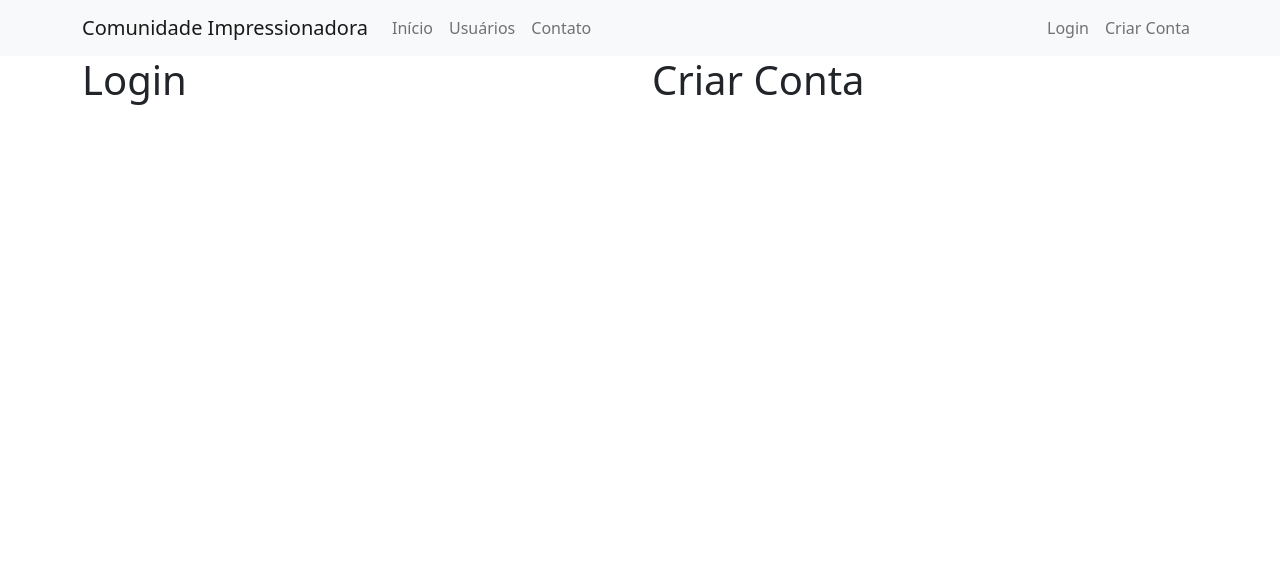
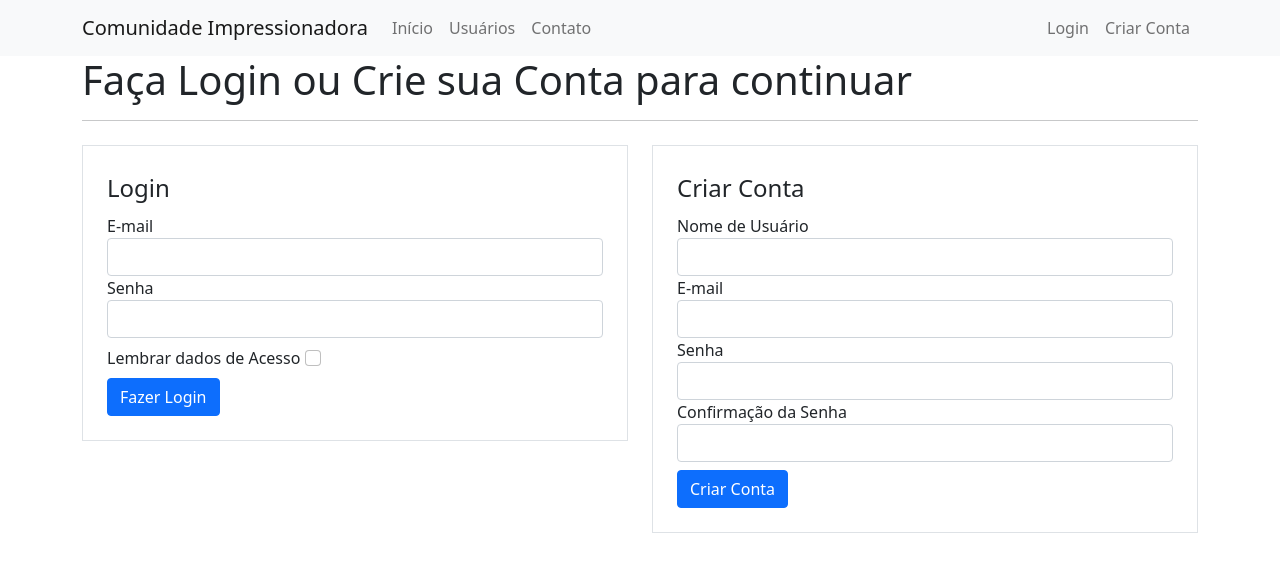
Before and after one commit to matrix0377/SiteComunidade, a Flask app: page /login in a window 1280 px wide. Shown: the top 572 px of the page. Run offline with Flask 3, Linux system fonts and the light colour scheme.

Commit message:
atualizando 14-08-2023-02h05min

```diff
--- a/forms.py
+++ b/forms.py
@@ -1,7 +1,7 @@
 from flask_wtf import FlaskForm
-from wtforms import StringField, PasswordField, SubmitField
+from wtforms import StringField, PasswordField, SubmitField, BooleanField
 from wtforms.validators import DataRequired, Length, Email, EqualTo
-
+from email_validator import validate_email, EmailNotValidError
 
 class FormCriarConta(FlaskForm):
     username = StringField('Nome de Usuário', validators=[DataRequired()])
@@ -14,4 +14,5 @@ class FormCriarConta(FlaskForm):
 class FormLogin(FlaskForm):
     email = StringField('E-mail', validators=[DataRequired(), Email()])
     senha = PasswordField('Senha', validators=[DataRequired(), Length(6, 20)])
+    lembrar_dados = BooleanField('Lembrar dados de Acesso')
     botao_submit_login = SubmitField('Fazer Login')
--- a/main.py
+++ b/main.py
@@ -1,4 +1,5 @@
-from flask import Flask, render_template, url_for
+from flask import Flask, render_template, url_for, request
+from forms import FormLogin, FormCriarConta
 
 app = Flask(__name__)
 
@@ -22,9 +23,18 @@ def usuarios():
     return render_template('usuarios.html', lista_usuarios=lista_usuarios)
 
 
-@app.route('/login')
+@app.route('/login', methods=['GET', 'POST'])
 def login():
-    return render_template('login.html')
+    form_login = FormLogin()
+    form_criarconta = FormCriarConta()
+    if form_login.validate_on_submit() and 'botao_submit_login' in request.form:
+        flash(f'Login feito com sucesso no e-mail: {form_login.email.data}', 'alert-success')
+        return redirect(url_for('home'))
+    if form_criarconta.validate_on_submit() and 'botao_submit_criarconta' in request.form:
+        flash(f'Conta criada para o e-mail: {form_criarconta.email.data}', 'alert-success')
+        return redirect(url_for('home'))
+    return render_template('login.html', form_login=form_login, form_criarconta=form_criarconta)
+        # redirecionar para a homepage
 
 
 if __name__ == '__main__':
--- a/templates/base.html
+++ b/templates/base.html
@@ -13,6 +13,19 @@
 
     {% include 'navbar.html' %}
 
+
+    <div class="container">
+        {% with mensagens = get_flashed_messages(with_categories=True) %}
+            {% if mensagens %}
+                {% for categoria, mensagem in mensagens %}
+                    <div class="alert {{ categoria }}">
+                        {{ mensagem }}
+                    </div>
+                {% endfor %}
+            {% endif %}
+        {% endwith %}
+    </div>
+
     {% block body %}
     {% endblock %}
 
--- a/templates/login.html
+++ b/templates/login.html
@@ -2,12 +2,54 @@
 
 {% block body %}
     <div class="container">
+        <h1>Faça Login ou Crie sua Conta para continuar </h1>
+        <hr>
         <div class="row">
             <div class="col">
-                <h1>Login</h1>
+                <form method="POST" action="" class="border p-4 mt-2">
+                    {{ form_login.csrf_token }}
+                    <legend>Login</legend>
+                    <fieldset>
+                        <div class="form-group">
+                            {{ form_login.email.label(class="form-control-label") }}
+                            {{ form_login.email(class="form-control") }}
+                        </div>
+                        <div class="form-group">
+                            {{ form_login.senha.label(class="form-control-label") }}
+                            {{ form_login.senha(class="form-control") }}
+                        </div>
+                        <div class="form-group mt-2">
+                            {{ form_login.lembrar_dados.label(class="form-check-label") }}
+                            {{ form_login.lembrar_dados(class="form-check-input") }}
+                        </div>
+                    </fieldset>
+                    {{ form_login.botao_submit_login(class="btn btn-primary mt-2") }}
+                </form>
             </div>
             <div class="col">
-                <h1>Criar Conta</h1>
+                <form method="POST" action="" class="border p-4 mt-2">
+                    {{ form_criarconta.csrf_token }}
+                    <legend>Criar Conta</legend>
+                    <fieldset>
+                        <div class="form-group">
+                            {{ form_criarconta.username.label(class="form-control-label") }}
+                            {{ form_criarconta.username(class="form-control") }}
+                        </div>
+                        <div class="form-group">
+                            {{ form_criarconta.email.label(class="form-control-label") }}
+                            {{ form_criarconta.email(class="form-control") }}
+                        </div>
+                        <div class="form-group">
+                            {{ form_criarconta.senha.label(class="form-control-label") }}
+                            {{ form_criarconta.senha(class="form-control") }}
+                        </div>
+                        <div class="form-group">
+                            {{ form_criarconta.confirmacao_senha.label(class="form-control-label") }}
+                            {{ form_criarconta.confirmacao_senha(class="form-control") }}
+                        </div>
+                    </fieldset>
+                    {{ form_criarconta.botao_submit_criarconta(class="btn btn-primary mt-2") }}
+                </form>
             </div>
         </div>
     </div>
```
